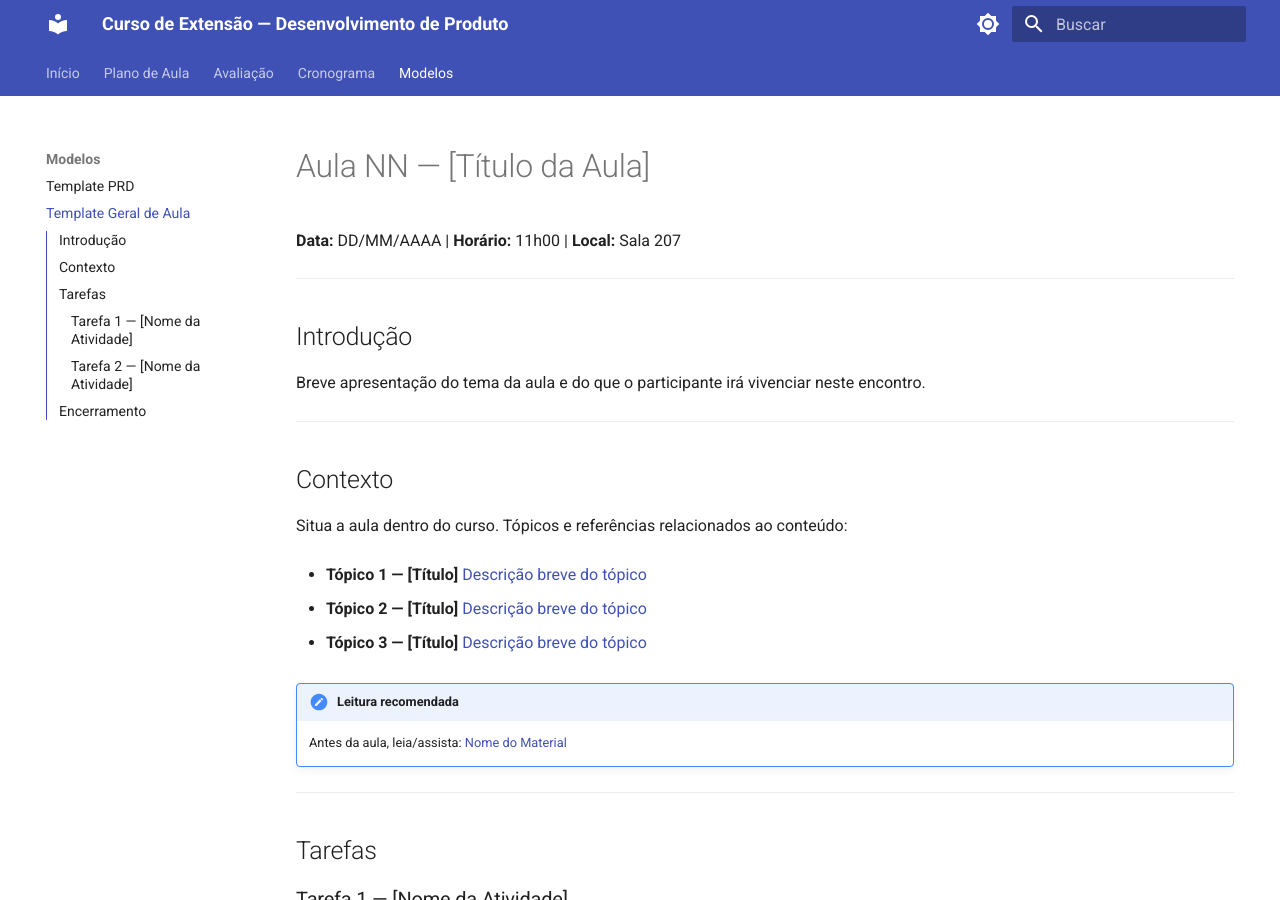
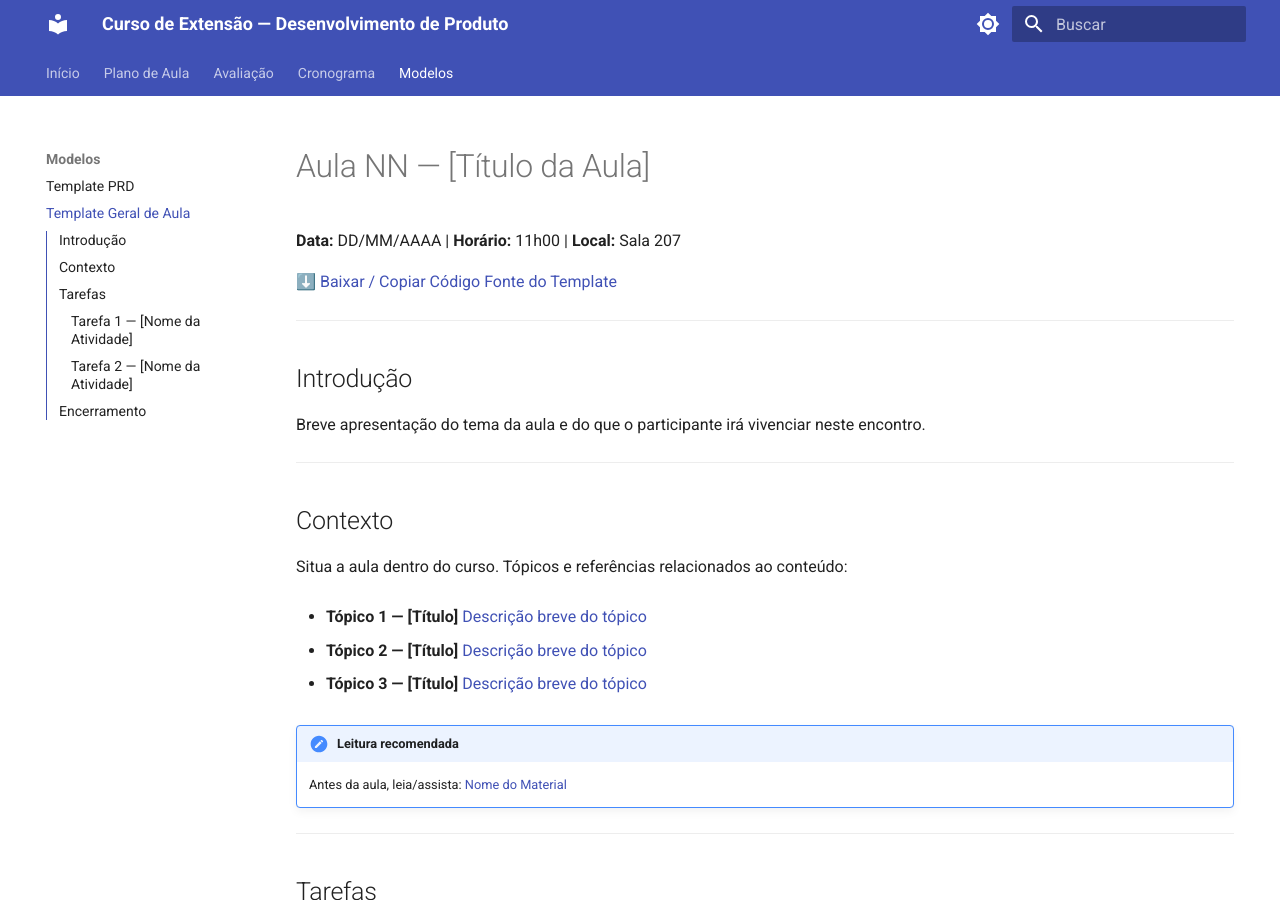
Before and after one commit to paulossjunior/aula-extensao, an MkDocs documentation site: the page built from docs/modelos/template.md, in a window 1280 px wide and 900 px high. Built offline with MkDocs 1.6.1 and Material for MkDocs 9.7.7, drawn with Linux system fonts in a browser that asks for light colours.

Commit message:
docs: add raw download links directly to templates

```diff
--- a/docs/modelos/template.md
+++ b/docs/modelos/template.md
@@ -1,6 +1,8 @@
 # Aula NN — [Título da Aula]
 
 **Data:** DD/MM/AAAA | **Horário:** 11h00 | **Local:** Sala 207
+
+[⬇️ Baixar / Copiar Código Fonte do Template](https://raw.githubusercontent.com/paulossjunior/aula-extensao/main/docs/modelos/template.md)
 
 ---
 
```
Also changed, not shown: docs/modelos/prd-template.md (+2 -0 lines).
